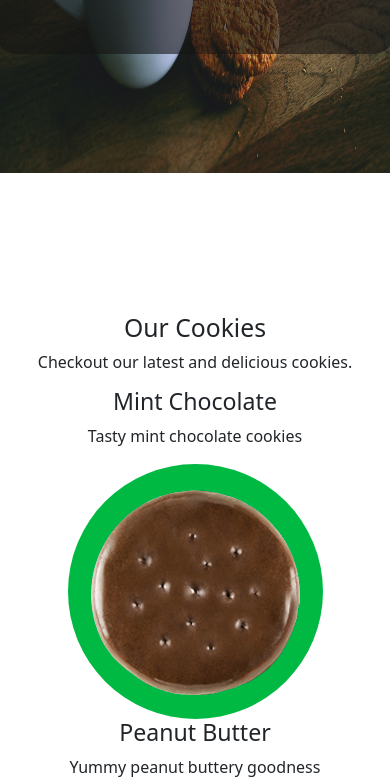
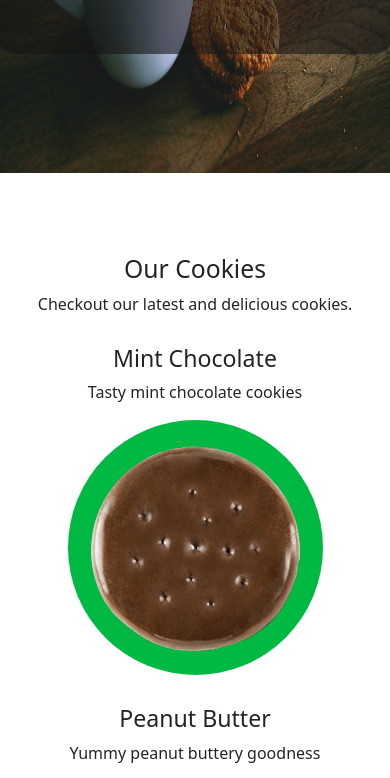
Before and after one commit to AlexanderLukashuk/CookieStore, a plain HTML site: page index.html in a window 390 px wide. Shown: the part 307-1085 px from the top of the page. Drawn offline with nearby package versions, Linux system fonts and the light colour scheme.

Commit message:
Addded adaptive for main section

```diff
--- a/css/styles.css
+++ b/css/styles.css
@@ -125,4 +125,12 @@ main {
         justify-content: center;
         align-items: center;
     }
+
+    main {
+        margin-top: -15%;
+    }
+
+    .col {
+        margin: 4%;
+    }
 }
```
